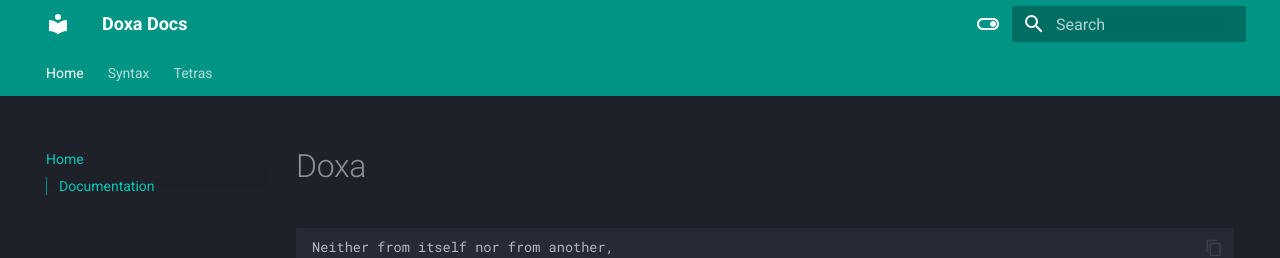
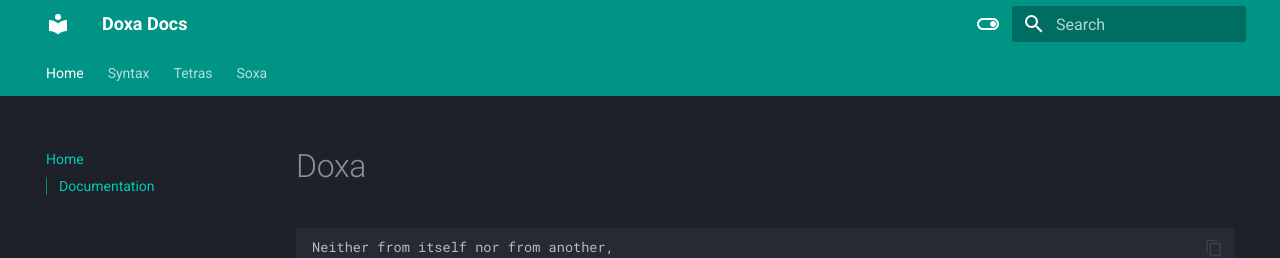
Before and after one commit to mirror-shades/doxa, an MkDocs documentation site: the page built from docs/index.md, in a window 1280 px wide. Shown: the top 258 px of the page. Built offline with MkDocs 1.6.1 and Material for MkDocs 9.7.7, drawn with Linux system fonts in a browser that asks for light colours.

Commit message:
doc nav bug fix

```diff
--- a/mkdocs.yml
+++ b/mkdocs.yml
@@ -44,3 +44,4 @@ nav:
   - Home: index.md
   - Syntax: syntax.md
   - Tetras: tetras.md
+  - Soxa: soxa.md
```
